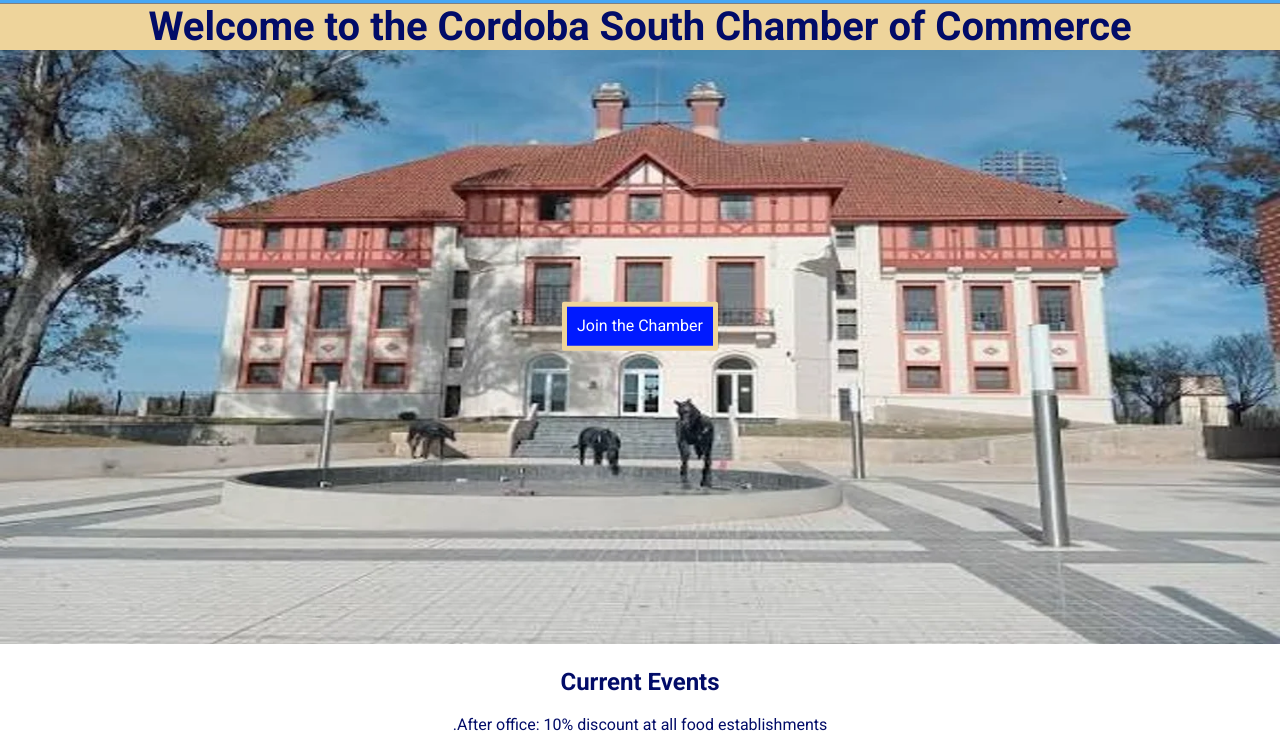
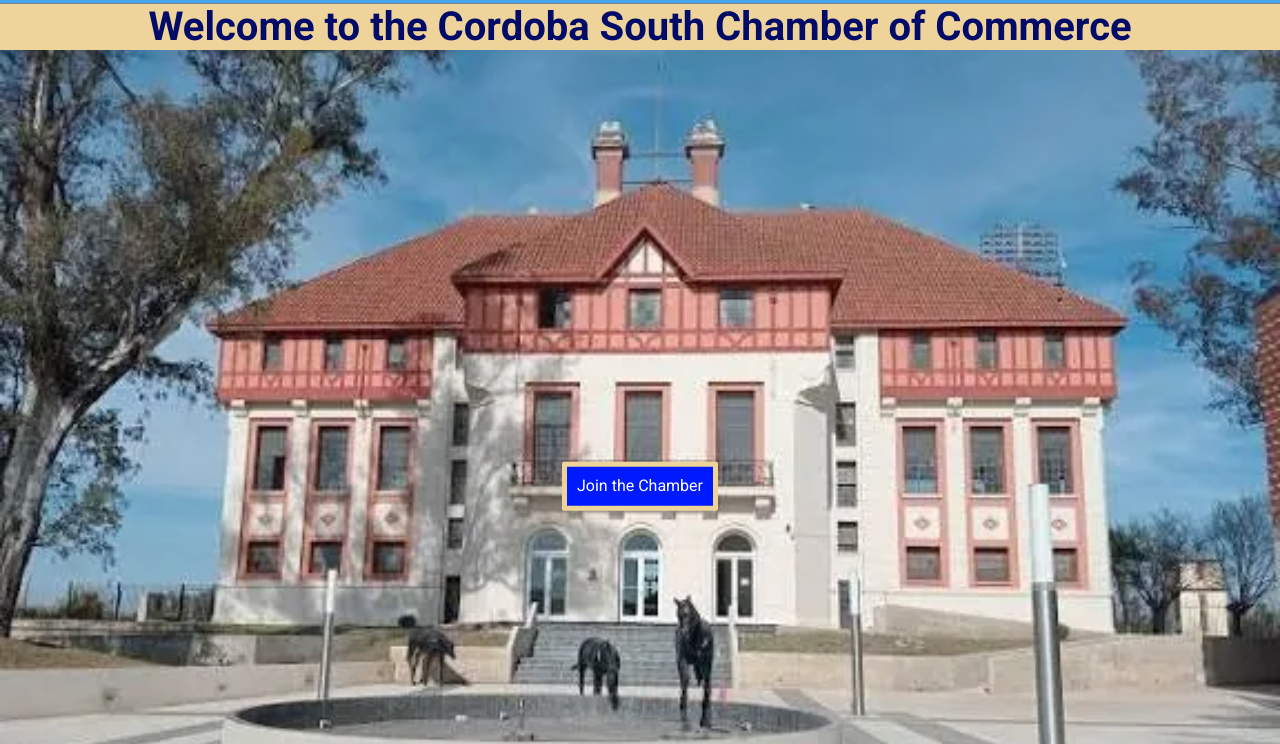
Before and after one commit to roasmarialaura/wdd231, a plain HTML site: page chamber/index.html in a window 1280 px wide. Shown: the part 56-800 px from the top of the page. Drawn offline with Linux system fonts and the light colour scheme; no server answers.

Commit message:
home done

```diff
--- a/chamber/index.html
+++ b/chamber/index.html
@@ -45,7 +45,7 @@
         <section class="hero">
             <h1>Welcome to the Cordoba South Chamber of Commerce</h1>
             <picture>
-                <source srcset="images/hero2-large.webp" media="(min-width: 750px)">
+                <source srcset="images/hero3-large.webp" media="(min-width: 1000px)">
                 <source srcset="images/hero2-medium.webp" media="(min-width: 500px)">
                 <img src="images/hero2-small.webp" alt="Cordoba Chamber of Commerce" width="500" height="250">
             </picture>
```
